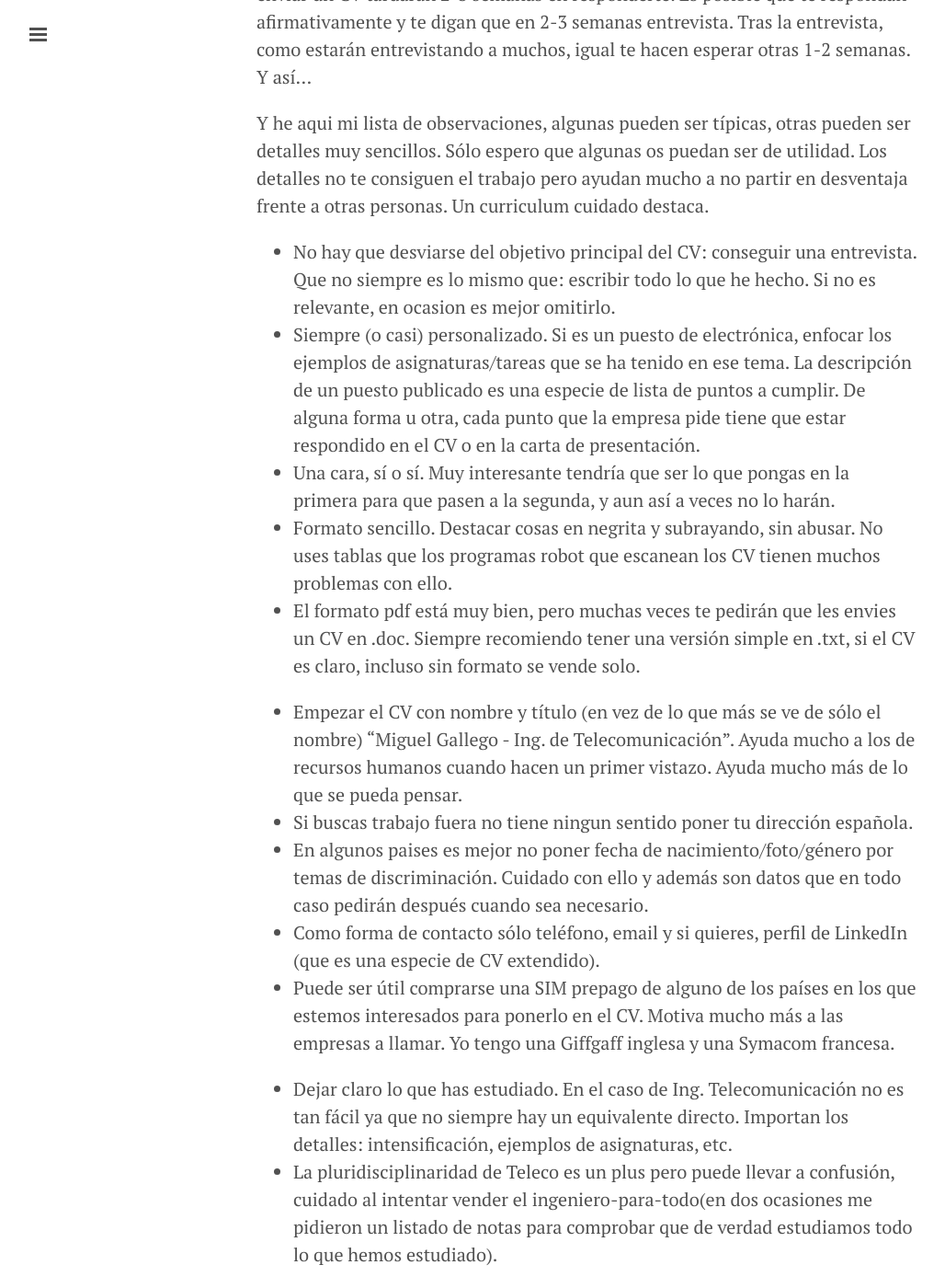
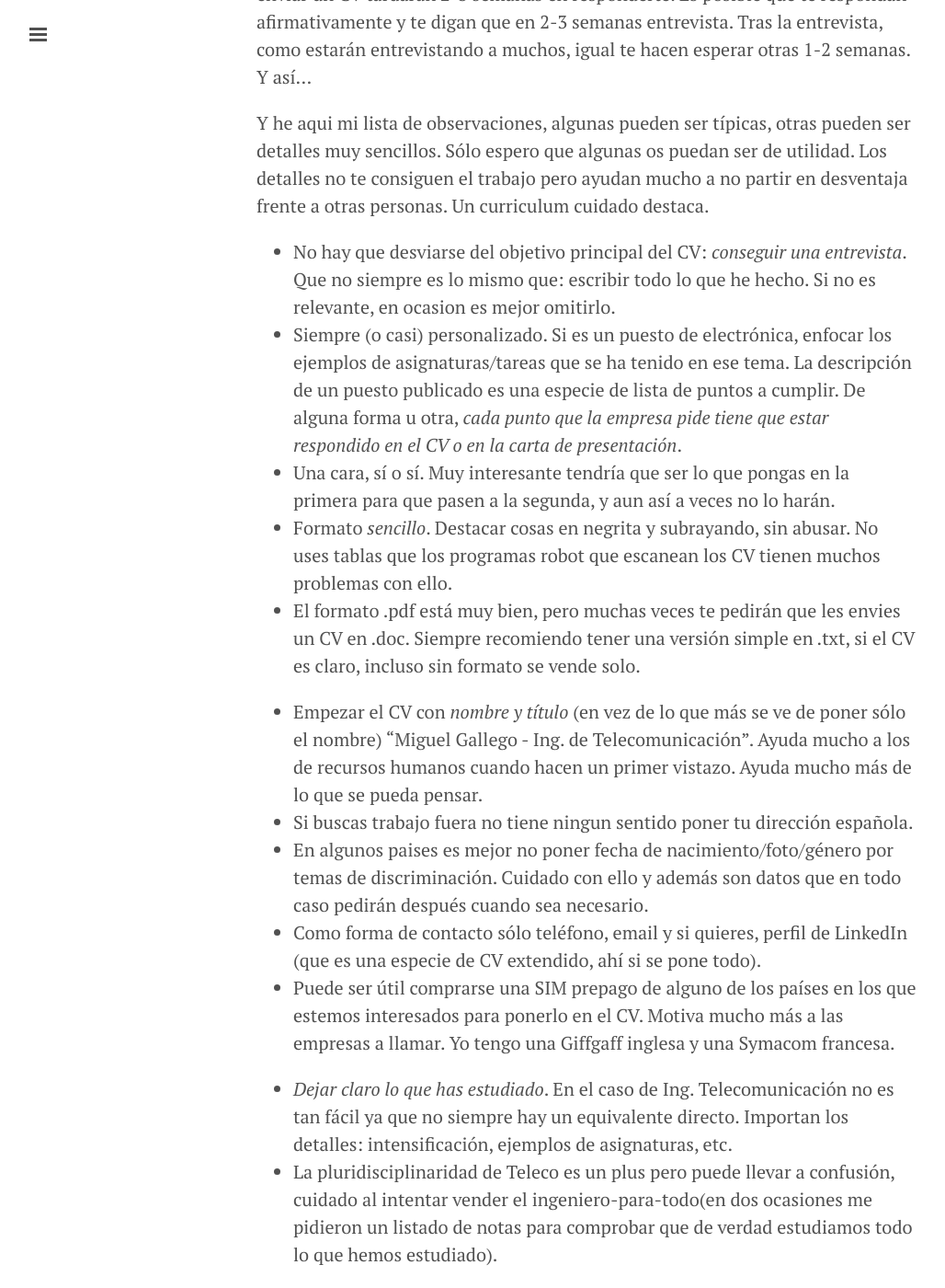
Before and after one commit to pumako/pumako.github.io, a Jekyll site: the page built from _posts/2014-09-12-conclusiones-CV.md, in a window 1280 px wide and 1400 px high, scrolled down 803 px. Shown: the whole window at 92% size, without its empty margins (1-1029 px from the left). Built offline with Jekyll 4.4.1, drawn with Linux system fonts in a browser that asks for light colours; Markdown is read by kramdown in place of the engine named in the settings; comment, search, counter and statistics services are not loaded; some of the changed text lies outside the part shown.

Commit message:
added bold and italics

```diff
--- a/_posts/2014-09-12-conclusiones-CV.md
+++ b/_posts/2014-09-12-conclusiones-CV.md
@@ -7,25 +7,25 @@ comments: True
 
 He aquí una lista de consejos o lecciones aprendidas durante mis meses de búsqueda de trabajo de cara a redactar el CV. Estos consejos, aunque puedan valer para todo el mundo, los escribo pensando en compañeros ingenieros(especificamente ingenieros de telecomunicación) que quieran buscar trabajo fuera de España (más que nada porque es fuera donde he buscado yo, y a veces hay que adaptar ciertos detalles).
 
-Yo he tenido la suerte de poder permitirme el dedicarme aproximadamente medio año a tiempo completo a buscar trabajo en el area que quería trabajar(espacio) y al final he conseguido un puesto de graduado en Airbus. Trabajo hay, pero hay que ser muy persistente a la hora de buscar, y se tarda en encontrar. Muchas veces me han dicho que para encontrar un buen puesto de ingeniero se tarda un año, y esto me lo han comentado desde compañeros extranjeros que han estudiado una ingeniería en Holanda/Francia hasta entrevistadores durante una entrevista('¿Sólo llevas 3 meses buscando?Tranquilo,¡estás empezando!'). En España igual te miran mal si has estado tanto tiempo 'sin hacer nada', pero fuera es rotundamente normal.
+Yo he tenido la suerte de poder permitirme el dedicarme aproximadamente medio año a tiempo completo a buscar trabajo en el area que quería trabajar(espacio) y al final he conseguido un puesto de graduado en Airbus. Trabajo hay, pero hay que ser muy persistente a la hora de buscar, y se tarda en encontrar. Muchas veces me han dicho que para encontrar un buen puesto de ingeniero se tarda un año, y esto me lo han comentado desde compañeros extranjeros que han estudiado una ingeniería en Holanda/Francia hasta entrevistadores durante una entrevista ('¿Sólo llevas 3 meses buscando?Tranquilo,¡estás empezando!'). En España igual te miran mal si has estado tanto tiempo 'sin hacer nada', pero fuera es rotundamente normal.
 
 Los procesos de selección suelen ser largos y eso hay que tenerlo en cuenta. Tras enviar un CV tardarán 2-3 semanas en responderte. Es posible que te respondan afirmativamente y te digan que en 2-3 semanas entrevista. Tras la entrevista, como estarán entrevistando a muchos, igual te hacen esperar otras 1-2 semanas. Y así...
 
 Y he aqui mi lista de observaciones, algunas pueden ser típicas, otras pueden ser detalles muy sencillos. Sólo espero que algunas os puedan ser de utilidad. Los detalles no te consiguen el trabajo pero ayudan mucho a no partir en desventaja frente a otras personas. Un curriculum cuidado destaca.
 
-* No hay que desviarse del objetivo principal del CV: conseguir una entrevista. Que no siempre es lo mismo que: escribir todo lo que he hecho. Si no es relevante, en ocasion es mejor omitirlo.
-* Siempre (o casi) personalizado. Si es un puesto de electrónica, enfocar los ejemplos de asignaturas/tareas que se ha tenido en ese tema. La descripción de un puesto publicado es una especie de lista de puntos a cumplir. De alguna forma u otra, cada punto que la empresa pide tiene que estar respondido en el CV o en la carta de presentación.
+* No hay que desviarse del objetivo principal del CV: *conseguir una entrevista*. Que no siempre es lo mismo que: escribir todo lo que he hecho. Si no es relevante, en ocasion es mejor omitirlo.
+* Siempre (o casi) personalizado. Si es un puesto de electrónica, enfocar los ejemplos de asignaturas/tareas que se ha tenido en ese tema. La descripción de un puesto publicado es una especie de lista de puntos a cumplir. De alguna forma u otra, *cada punto que la empresa pide tiene que estar respondido en el CV o en la carta de presentación*.
 * Una cara, sí o sí. Muy interesante tendría que ser lo que pongas en la primera para que pasen a la segunda, y aun así a veces no lo harán.
-* Formato sencillo. Destacar cosas en negrita y subrayando, sin abusar. No uses tablas que los programas robot que escanean los CV tienen muchos problemas con ello.
-* El formato pdf está muy bien, pero muchas veces te pedirán que les envies un CV en .doc. Siempre recomiendo tener una versión simple en .txt, si el CV es claro, incluso sin formato se vende solo.
+* Formato *sencillo*. Destacar cosas en negrita y subrayando, sin abusar. No uses tablas que los programas robot que escanean los CV tienen muchos problemas con ello.
+* El formato .pdf está muy bien, pero muchas veces te pedirán que les envies un CV en .doc. Siempre recomiendo tener una versión simple en .txt, si el CV es claro, incluso sin formato se vende solo.
 
-* Empezar el CV con nombre y título (en vez de lo que más se ve de sólo el nombre) "Miguel Gallego - Ing. de Telecomunicación". Ayuda mucho a los de recursos humanos cuando hacen un primer vistazo. Ayuda mucho más de lo que se pueda pensar.
+* Empezar el CV con *nombre y título* (en vez de lo que más se ve de poner sólo el nombre) "Miguel Gallego - Ing. de Telecomunicación". Ayuda mucho a los de recursos humanos cuando hacen un primer vistazo. Ayuda mucho más de lo que se pueda pensar.
 * Si buscas trabajo fuera no tiene ningun sentido poner tu dirección española.
-* En algunos paises  es mejor no poner fecha de nacimiento/foto/género por temas de discriminación. Cuidado con ello y además son datos que en todo caso pedirán después cuando sea necesario.
-* Como forma de contacto sólo teléfono, email y si quieres, perfil de LinkedIn (que es una especie de CV extendido).
+* En algunos paises es mejor no poner fecha de nacimiento/foto/género por temas de discriminación. Cuidado con ello y además son datos que en todo caso pedirán después cuando sea necesario.
+* Como forma de contacto sólo teléfono, email y si quieres, perfil de LinkedIn (que es una especie de CV extendido, ahí si se pone todo).
 * Puede ser útil comprarse una SIM prepago de alguno de los países en los que estemos interesados para ponerlo en el CV. Motiva mucho más a las empresas a llamar. Yo tengo una Giffgaff inglesa y una Symacom francesa.
 
-* Dejar claro lo que has estudiado. En el caso de Ing. Telecomunicación no es tan fácil ya que no siempre hay un equivalente directo. Importan los detalles: intensificación, ejemplos de asignaturas, etc.
+* *Dejar claro lo que has estudiado*. En el caso de Ing. Telecomunicación no es tan fácil ya que no siempre hay un equivalente directo. Importan los detalles: intensificación, ejemplos de asignaturas, etc.
 * La pluridisciplinaridad de Teleco es un plus pero puede llevar a confusión, cuidado al intentar vender el ingeniero-para-todo(en dos ocasiones me pidieron un listado de notas para comprobar que de verdad estudiamos todo lo que hemos estudiado).
 
 * Yo no tengo titulo de idiomas. No es obligatorio tener un papelito, lo importante es que te puedas desenvolver bien.
@@ -34,6 +34,6 @@ Y he aqui mi lista de observaciones, algunas pueden ser típicas, otras pueden s
 * No pongas una sección con unas frases descriptivas sobre tus objetivos, como eres, como trabajas y lo motivado que estás. Para esa evaluación están los de recursos humanos. Tu lo que tienes que aportar son pruebas, y ellos sacarán sus conclusiones.
 * Hobbies no. No suele interesar lo que haces en tu tiempo libre ni da mejor impresión(al final todo el mundo corre, hace bici y lee libros). Salvo que sea algo que pudieras añadir a una sección de educación adicional como puede ser conservatorio con tal instrumento o trastear con cacharros de electrónica.
 
-* Y siempre, siempre el CV acompañado de la carta de presentación. A veces sólo leeran el CV, a veces sólo la carta.
+* **Y siempre, siempre el CV acompañado de la carta de presentación**. A veces sólo leeran el CV, a veces sólo la carta.
 
 Para la próxima me dejo una lista de detalles sobre la carta y sobre recursos o maneras de buscar trabajo en internet(simplemente detalles de algunas páginas web útiles).
```
